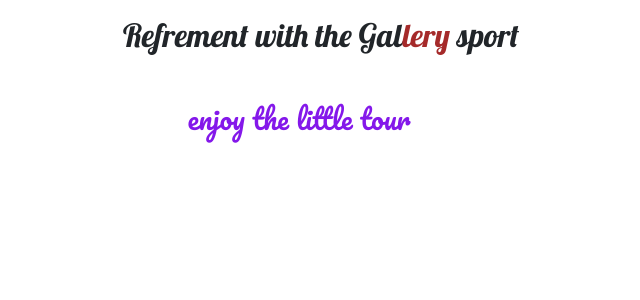
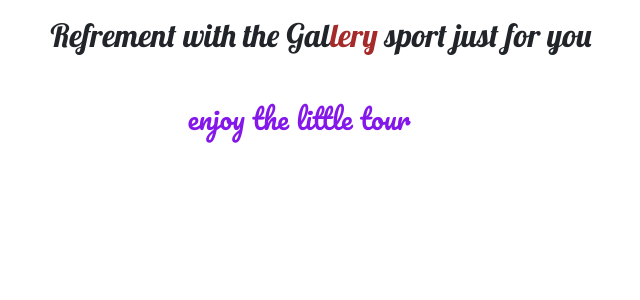
Before and after one commit to kiplangat01/Post-search-Image, a Django app: page / in a window 1280 px wide. Shown: the part 56-356 px from the top of the page, without its empty margins (319-959 px from the left). Run offline with Django 4.2, Linux system fonts and the light colour scheme; data that the repository does not hold is empty.

Commit message:
ft:changed structure for deployment

```diff
--- a/photos/templates/photos/gallery.html
+++ b/photos/templates/photos/gallery.html
@@ -1,7 +1,7 @@
 {%extends 'photos/base.html'%}>
 {% block content %}
 
-  <h2 style="font-family: Lobster;" class="text-center m-3">Refrement with the Gal<Span style="color: brown;">lery</Span> sport</h2>
+  <h2 style="font-family: Lobster;" class="text-center m-3">Refrement with the Gal<Span style="color: brown;">lery</Span> sport just for you</h2>
     <div class="container m-5" >
         <div class="row">
           <div class="">
```
